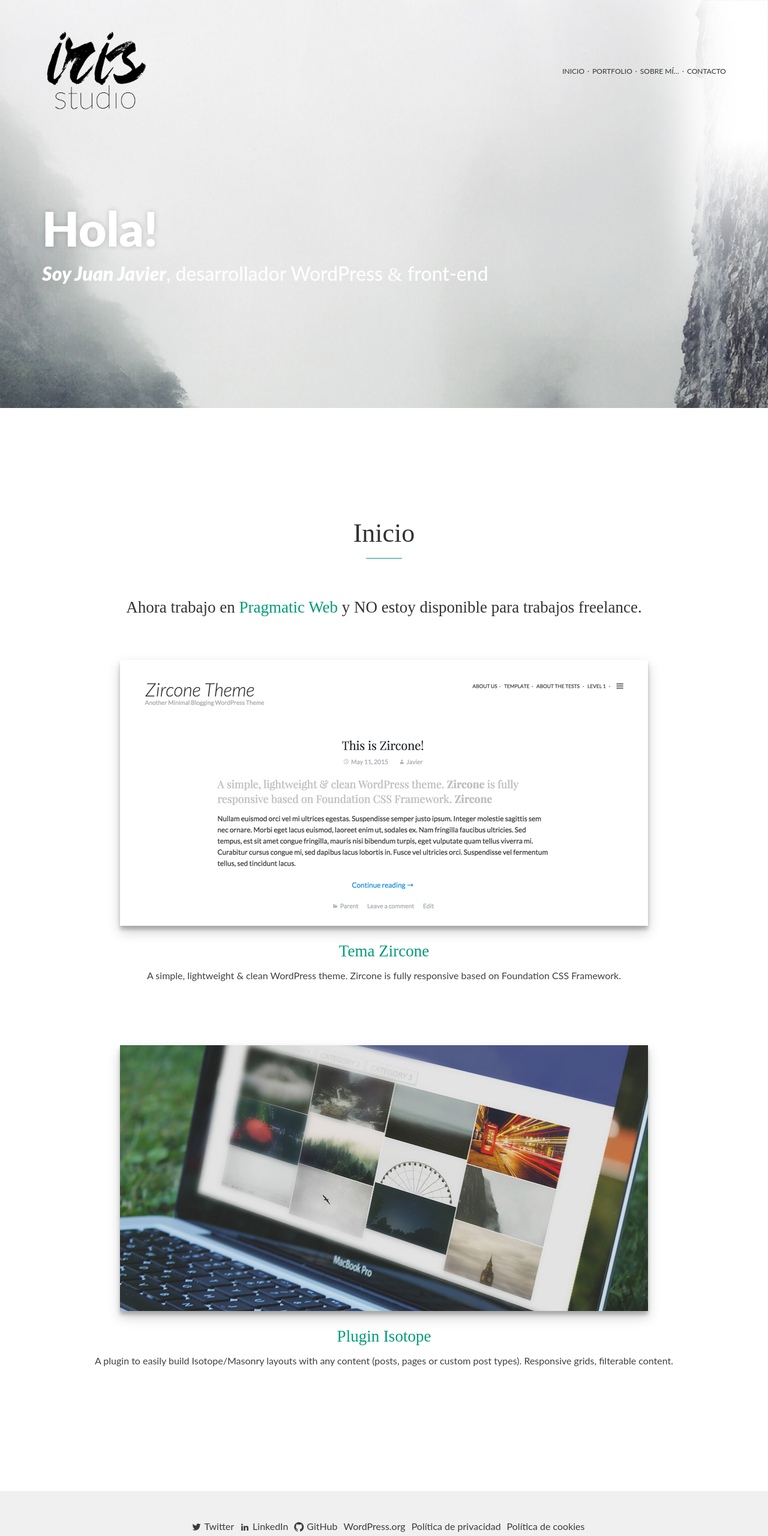
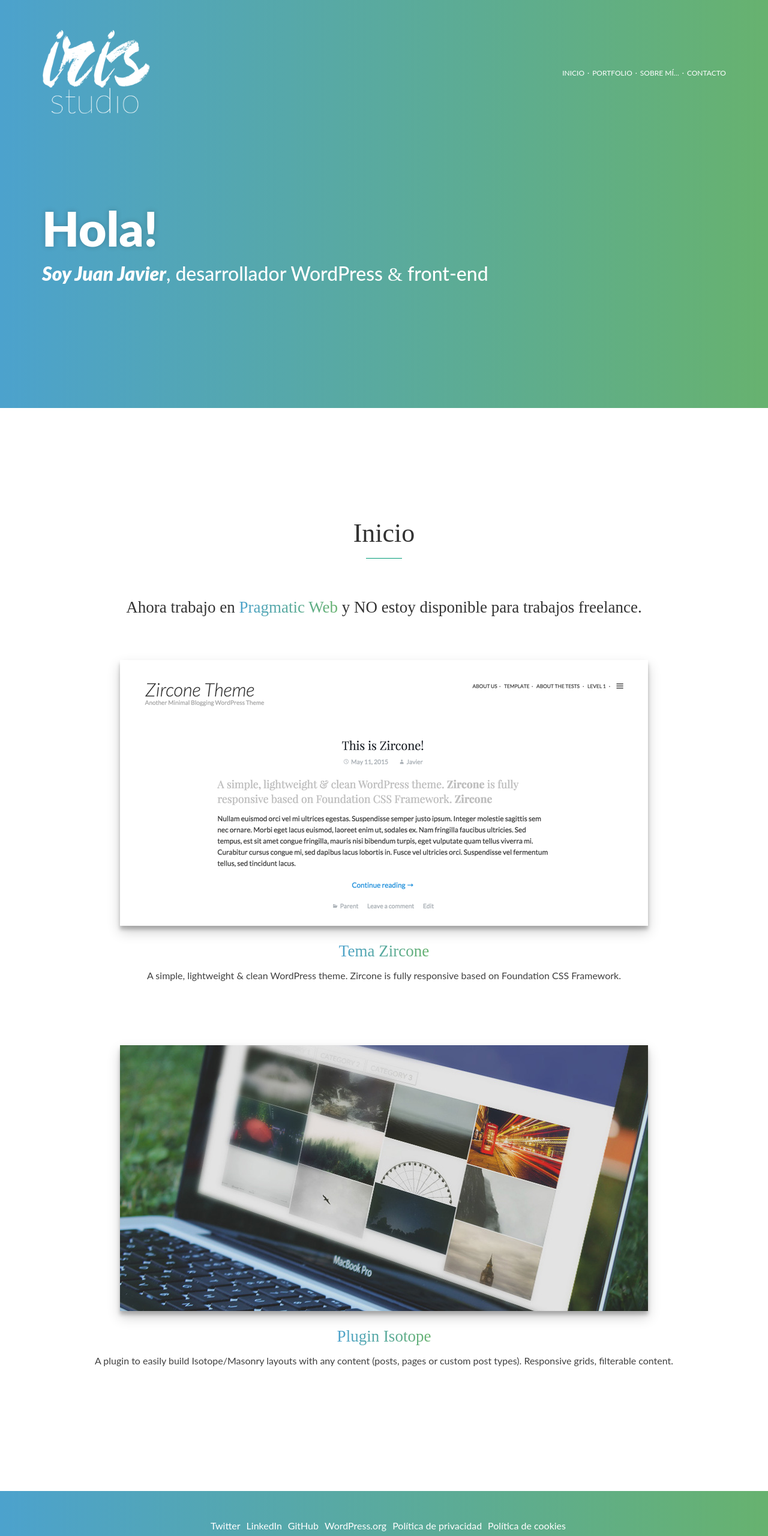
Before and after one commit to JuanJavier1979/iris-studio-gatsby-site, a Gatsby site: page / in a window 1280 px wide. Shown: the top 2560 px of the page at 60% size. Built offline with nearby package versions, Linux system fonts and the light colour scheme; Gatsby itself is replaced by a stand-in of ours.

Commit message:
[Add] Hero gradient background [Change] Links color [Remove] Link icons

```diff
--- a/src/assets/styles.css
+++ b/src/assets/styles.css
@@ -273,6 +273,11 @@ th {
 		padding: 0;
 		border: none;
 	  }
+	.green-gradient {
+		background: #67B26F;  /* fallback for old browsers */
+		background: -webkit-linear-gradient(to right, #4ca2cd, #67B26F);  /* Chrome 10-25, Safari 5.1-6 */
+		background: linear-gradient(to right, #4ca2cd, #67B26F); /* W3C, IE 10+/ Edge, Firefox 16+, Chrome 26+, Opera 12+, Safari 7+ */
+	}
 /*--------------------------------------------------------------
 2.0 Typography
 --------------------------------------------------------------*/
@@ -661,38 +666,6 @@ a:active {
   top: 3px;
   position: relative;
   margin-right: 5px;
-}
-#menu-social li a[href*="twitter.com"]::before {
-	font-family: "Genericons";
-	content: "\f202";
-}
-#menu-social li a[href*="facebook.com"]::before {
-	font-family: "Genericons";
-	content: "\f204";
-}
-#menu-social li a[href*="linkedin.com"]::before {
-	font-family: "Genericons";
-	content: "\f207";
-}
-#menu-social li a[href*="google.com"]::before {
-	font-family: "Genericons";
-	content: "\f206";
-}
-#menu-social li a[href*="pinterest.com"]::before {
-	font-family: "Genericons";
-	content: "\f209";
-}
-#menu-social li a[href*="instagram.com"]::before {
-	font-family: "Genericons";
-	content: "\f215";
-}
-#menu-social li a[href*="skype.com"]::before {
-	font-family: "Genericons";
-	content: "\f220";
-}
-#menu-social li a[href*="github.com"]::before {
-	font-family: "Genericons";
-	content: "\f200";
 }
 
 /*--------------------------------------------------------------
@@ -1261,8 +1234,12 @@ Ordenar
 	  }
 
       .site-header {
+		background: #67B26F;  /* fallback for old browsers */
+		background: -webkit-linear-gradient(to right, #4ca2cd, #67B26F);  /* Chrome 10-25, Safari 5.1-6 */
+		background: linear-gradient(to right, #4ca2cd, #67B26F); /* W3C, IE 10+/ Edge, Firefox 16+, Chrome 26+, Opera 12+, Safari 7+ */
 		padding-top: 50px;
 		padding-bottom: 50px;
+		margin-bottom: 125px;
 		position: relative;
 		z-index: 91;
 			}
@@ -1280,8 +1257,9 @@ Ordenar
 		  position: relative;
 		}
       .site-footer {
-        background-color: #f0f0f0;
-        background-image: none;
+		background: #67B26F;  /* fallback for old browsers */
+		background: -webkit-linear-gradient(to right, #4ca2cd, #67B26F);  /* Chrome 10-25, Safari 5.1-6 */
+		background: linear-gradient(to right, #4ca2cd, #67B26F); /* W3C, IE 10+/ Edge, Firefox 16+, Chrome 26+, Opera 12+, Safari 7+ */
         margin-top: 60px;
         margin-bottom: 0;
         padding-top: 45px;
@@ -1289,10 +1267,13 @@ Ordenar
         text-align: center;
 			}
 			.site-footer a {
+				color: #fff;
+				text-decoration: none;
+			}
+			.site-footer a:hover,
+			.site-footer a:focus {
+				color: #fff;
 				text-decoration: underline;
-			}
-			.menu-social-container a {
-				text-decoration: none;
 			}
       .footer-content,
       #colophon .site-info {
@@ -1300,7 +1281,6 @@ Ordenar
       }
       .site-title {
       	font-family: "Lato", sans-serif;
-      	/*font-size: 2em;*/
       	line-height: 1em;
       	font-style: italic;
       	font-weight: 300;
@@ -1316,7 +1296,6 @@ Ordenar
       	font-family: "Lato", sans-serif;
       	font-size: 0.9em;
       	margin: 0;
-      	/*color: #aaa;*/
       }
 
 			/* MENU */
@@ -1349,18 +1328,15 @@ Ordenar
         content: "·";
         margin-right: 5px;
 		padding-left: 5px;
-      }
-      /*#main-menu li:last-child:after {
-        margin-right: 0;
-        padding-left: 0;
-        content: none;
-      }*/
+		color: #fff;
+      }
       #main-menu a {
-        color: #333;
+        color: #fff;
       }
       #main-menu a:hover,
       .menu-btn:hover {
-        color: #3498db;
+		color: #fff;
+		opacity: .7;
       }
       .menu-btn {
       	cursor: pointer;
@@ -1462,10 +1438,6 @@ Ordenar
 	.site-branding {
 	    text-align: center;
 	}
-	/*#main-menu {
-    	position: absolute;
-    	top: 1em;
-	}*/
 }
 
 .site-branding img {
@@ -1473,25 +1445,23 @@ Ordenar
 }
 #main-menu a:hover,
 .menu-btn:hover {
-    color: #333;
+    color: #fff;
     opacity: .7;
 }
 #hero-area {
-    background: url("images/photo-1429091967365-492aaa5accfe-b.jpg") no-repeat center 30%;
-    background-attachment: fixed;
-    background-size: cover;
+	background: #67B26F;  /* fallback for old browsers */
+	background: -webkit-linear-gradient(to right, #4ca2cd, #67B26F);  /* Chrome 10-25, Safari 5.1-6 */
+	background: linear-gradient(to right, #4ca2cd, #67B26F); /* W3C, IE 10+/ Edge, Firefox 16+, Chrome 26+, Opera 12+, Safari 7+ */
 	width: 100%;
 	margin-bottom: 50px;
 	padding-bottom: 50px;
     position: absolute;
     top: 0;
     z-index: 90;
+
 }
 
 #hero-area {
-	background: url("images/photo-1429091967365-492aaa5accfe-b.jpg") no-repeat center 30% #ccc;
-	background-attachment: fixed;
-	background-size: cover;
 	position: relative;
 }
 @media screen and (min-width: 600px){
@@ -1515,9 +1485,6 @@ Ordenar
 
 #hero-area {
 	overflow: hidden;
-	background: none;
-	background-attachment: inherit;
-	background-size: inherit;
 }
 
 /*p.hero-description {*/
@@ -1562,14 +1529,22 @@ div.row.margin-bottom-80 {
 }
 
 #page.home-page a.highlight,
-#content.site-content a {
-	color:#009b77;
-}
-#content.site-content a:hover {
-	color:#adb3b8;
+#content.site-content a,
+#page.home-page .entry-title a {
+	color: transparent;
+	background-color: #009b77;
+    background-image: -webkit-linear-gradient(left, #4ca2cd 0%, #67b26f 50%, transparent 50%);
+    background-position: 0 0;
+	background-size: 200% 200%;
+	-webkit-transition: .1s .2s;
+	-webkit-background-clip: text;
+}
+#content.site-content a:hover,
+#page.home-page .entry-title a:hover {
+	color:transparent;
+    background-image: -webkit-linear-gradient(left, #4ca2cd 0%, #67b26f 0%, transparent 50%);
 }
 #page.home-page .site-title a:hover { color:#009b77; }
-#page.home-page .entry-title a:hover { color:#009b77; }
 #page section.page-title h1::after { background-color:#009b77; }
 .gatsby-image-wrapper.size-full {
 	max-width: 880px;
--- a/src/pages/index.js
+++ b/src/pages/index.js
@@ -19,7 +19,6 @@ const IndexPage = (props) => {
             <Header />
 
             <div id="hero-area">
-                <Img className="aligncenter size-hero" fluid={props.data.imageHero.childImageSharp.fluid} alt="" />
                 <div className="wrapper row">
                     <div className="large-12 columns">
                         <p className="headline">Hola!</p>
--- a/src/pages/layout/header.js
+++ b/src/pages/layout/header.js
@@ -1,7 +1,7 @@
 import React from "react"
 import { Link } from 'gatsby'
 
-import logo from "../../assets/images/iris-studio.png"
+import logo from "../../assets/images/logo.png"
 
 const Header = () => {
     return (
```
Lines whose indentation alone changed are shown as unchanged.
